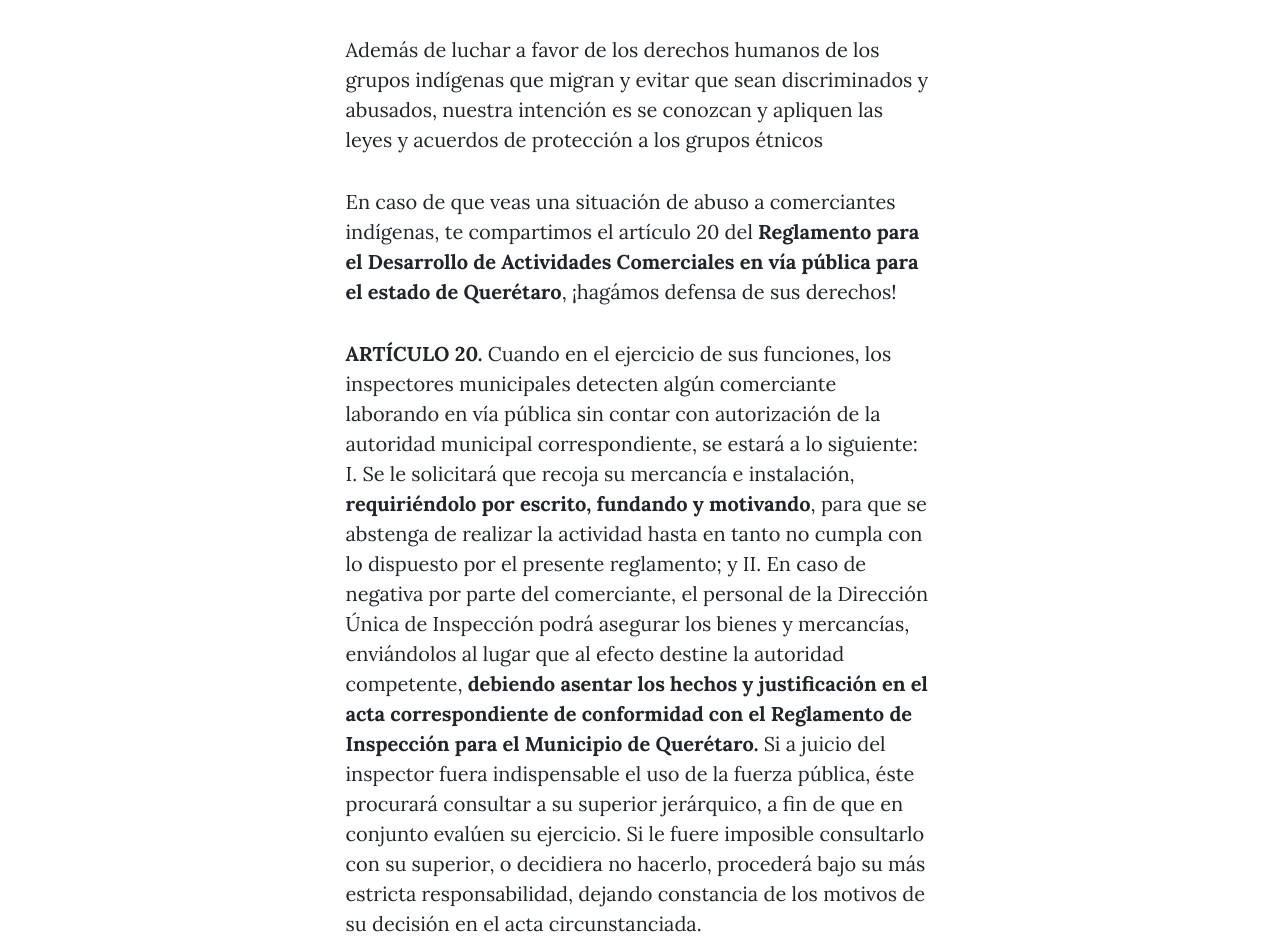
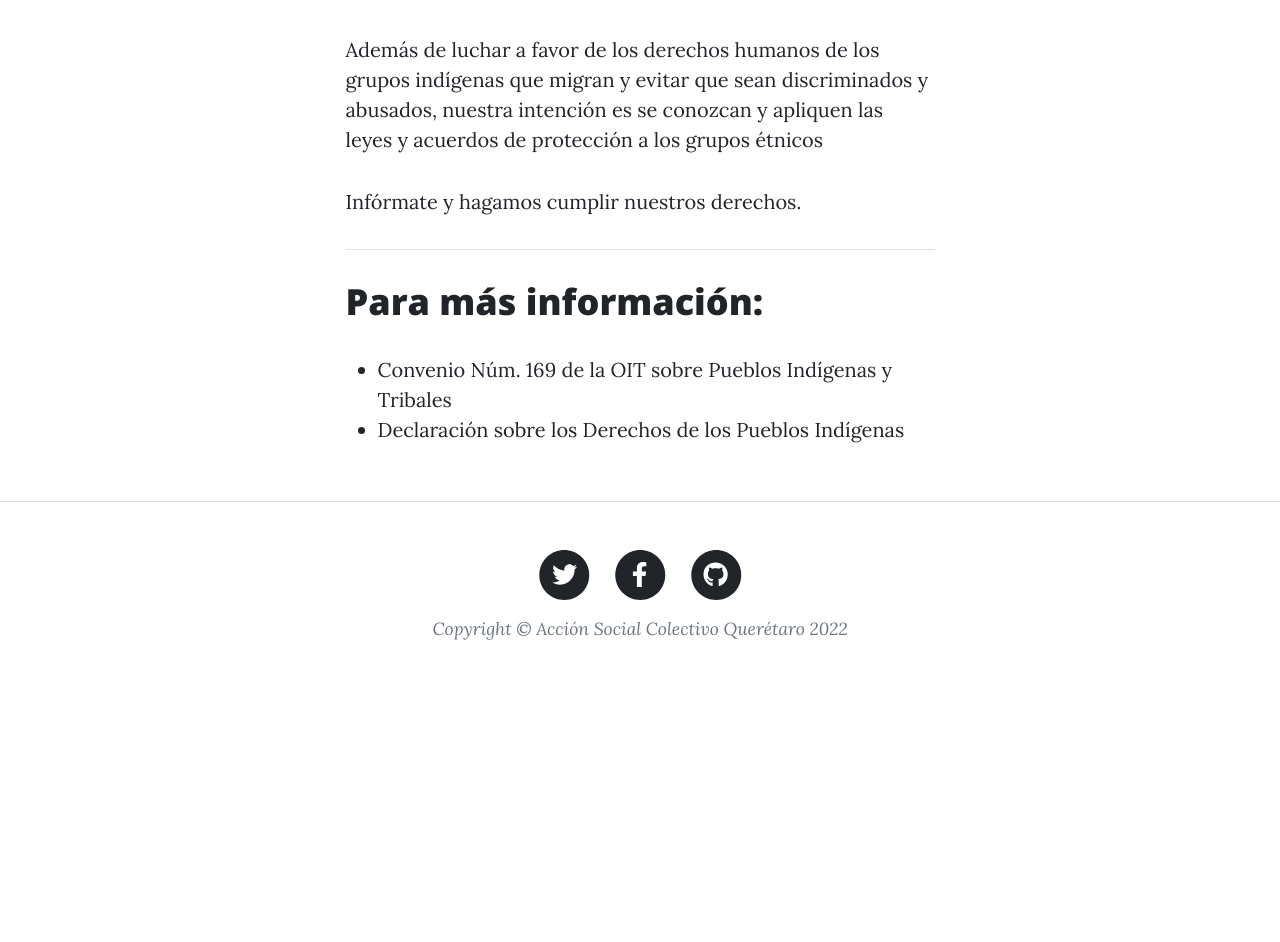
Before and after one commit to accionSocial/accionSocial.github.io, a plain HTML site: page about.html in a window 1280 px wide. Shown: the part 700-1642 px from the top of the page. After the commit the page ends 1390 px from the top, so only its background shows below. Drawn offline with nearby package versions, Linux system fonts and the light colour scheme.

Commit message:
modify about section

```diff
--- a/about.html
+++ b/about.html
@@ -53,25 +53,7 @@
                 <div class="row gx-4 gx-lg-5 justify-content-center">
                     <div class="col-md-10 col-lg-8 col-xl-7">
                         <p>Además de luchar a favor de los derechos humanos de los grupos indígenas que migran y evitar que sean discriminados y abusados, nuestra intención es se conozcan y apliquen las leyes y acuerdos de protección a los grupos étnicos </p>
-                        <p>En caso de que veas una situación de abuso a comerciantes indígenas, te compartimos el artículo 20 del <b>Reglamento para el Desarrollo de Actividades Comerciales en vía pública para el estado de Querétaro</b>, ¡hagámos defensa de sus derechos!</p>
-                        <p><b>ARTÍCULO 20.</b></ART> Cuando en el ejercicio de sus funciones, los inspectores
-                            municipales detecten algún comerciante laborando en vía pública sin contar con
-                            autorización de la autoridad municipal correspondiente, se estará a lo siguiente:
-                            I. Se le solicitará que recoja su mercancía e instalación, <b>requiriéndolo por
-                            escrito, fundando y motivando</b>, para que se abstenga de realizar la actividad
-                            hasta en tanto no cumpla con lo dispuesto por el presente reglamento; y
-                            II. En caso de negativa por parte del comerciante, el personal de la Dirección
-                            Única de Inspección podrá asegurar los bienes y mercancías, enviándolos al
-                            lugar que al efecto destine la autoridad competente, <b>debiendo asentar los
-                            hechos y justificación en el acta correspondiente de conformidad con el
-                            Reglamento de Inspección para el Municipio de Querétaro.</b>
-                            Si a juicio del inspector fuera indispensable el uso de la fuerza pública, éste
-                            procurará consultar a su superior jerárquico, a fin de que en conjunto evalúen su
-                            ejercicio. Si le fuere imposible consultarlo con su superior, o decidiera no hacerlo,
-                            procederá bajo su más estricta responsabilidad, dejando constancia de los
-                            motivos de su decisión en el acta circunstanciada.</p>
-                        <iframe src="assets\docs\QURReg23.pdf" width="100%" height="500px">
-                        </iframe>
+                        <p>Infórmate y hagamos cumplir nuestros derechos.</p>
                         <!-- Divider-->
                         <hr class="my-4" />
                         <div class="post-preview">
```
